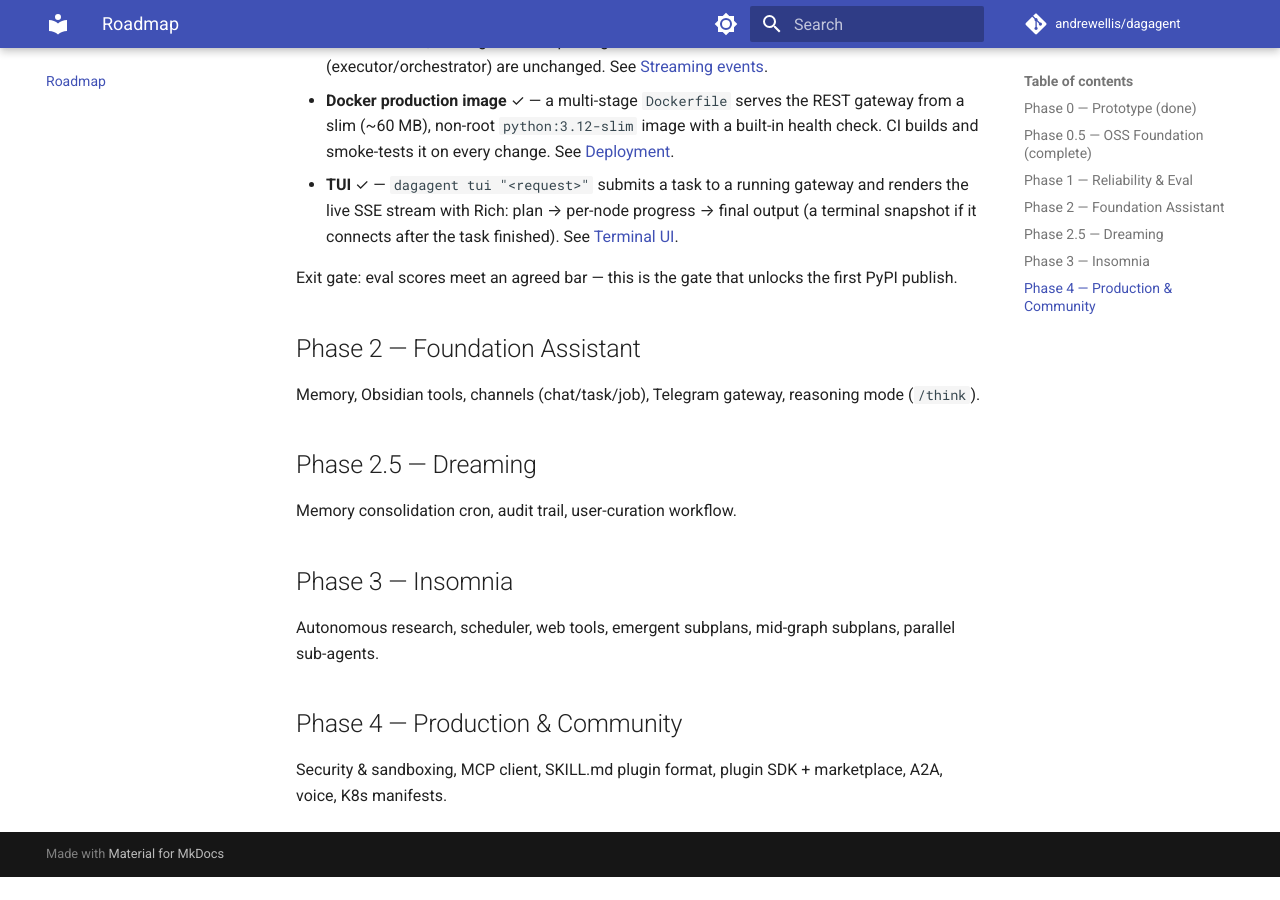
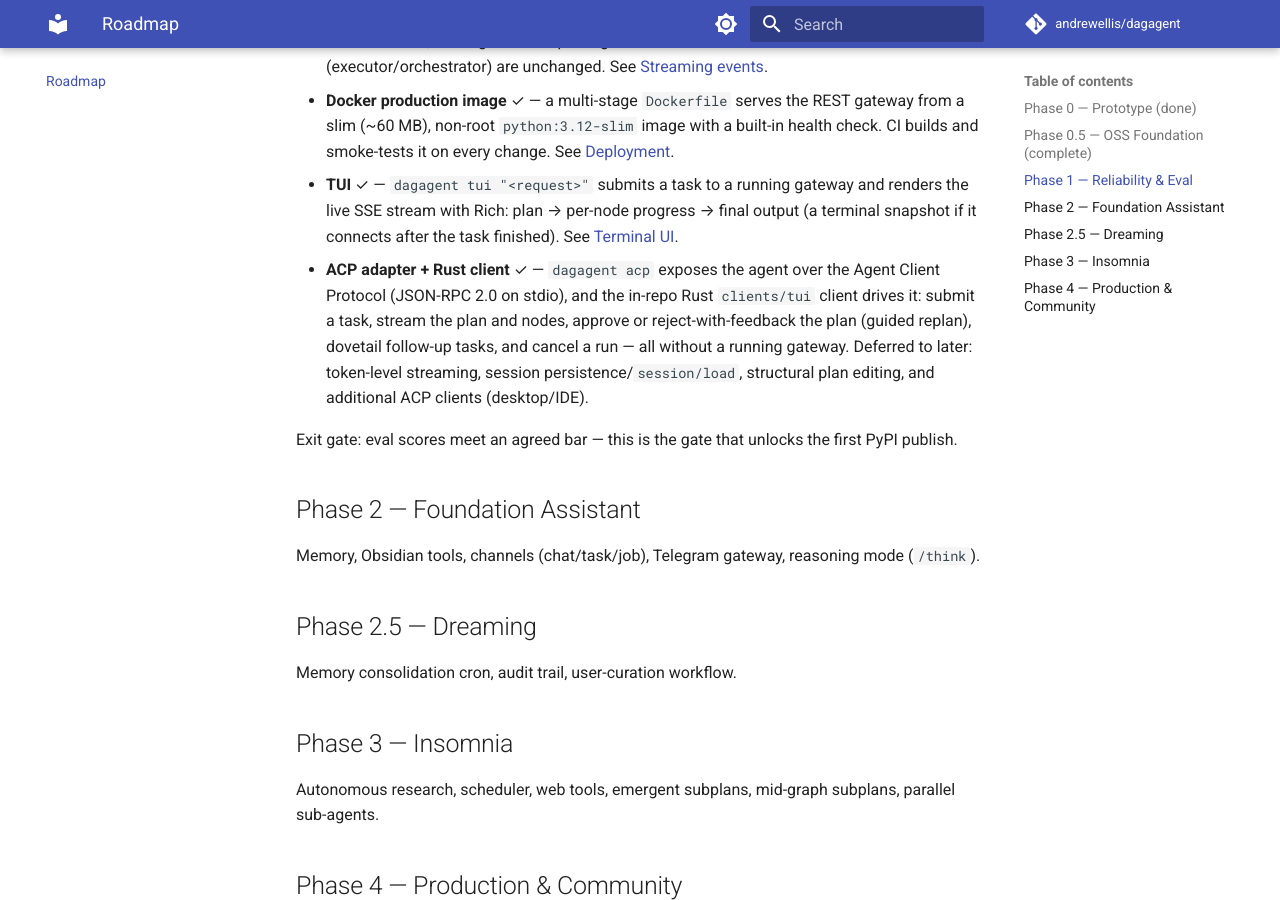
Before and after one commit to andrew-ellis-engineering/glassrail, an MkDocs documentation site: the page built from docs/roadmap.md, in a window 1280 px wide and 900 px high, scrolled down 1200 px. Built offline with MkDocs 1.6.1 and Material for MkDocs 9.7.7, drawn with Linux system fonts in a browser that asks for light colours; comment, search, counter and statistics services are not loaded; before the commit the page ends 2077 px from its top, so only the background shows below that.

Commit message:
Record the ACP adapter and Rust TUI client in the roadmap

```diff
--- a/docs/roadmap.md
+++ b/docs/roadmap.md
@@ -49,6 +49,13 @@ observability, then the operational surfaces.
   and renders the live SSE stream with Rich: plan → per-node progress → final
   output (a terminal snapshot if it connects after the task finished). See
   [Terminal UI](tui.md).
+- **ACP adapter + Rust client** ✓ — `dagagent acp` exposes the agent over the
+  Agent Client Protocol (JSON-RPC 2.0 on stdio), and the in-repo Rust
+  `clients/tui` client drives it: submit a task, stream the plan and nodes,
+  approve or reject-with-feedback the plan (guided replan), dovetail follow-up
+  tasks, and cancel a run — all without a running gateway. Deferred to later:
+  token-level streaming, session persistence/`session/load`, structural plan
+  editing, and additional ACP clients (desktop/IDE).
 
 Exit gate: eval scores meet an agreed bar — this is the gate that unlocks the
 first PyPI publish.
```
